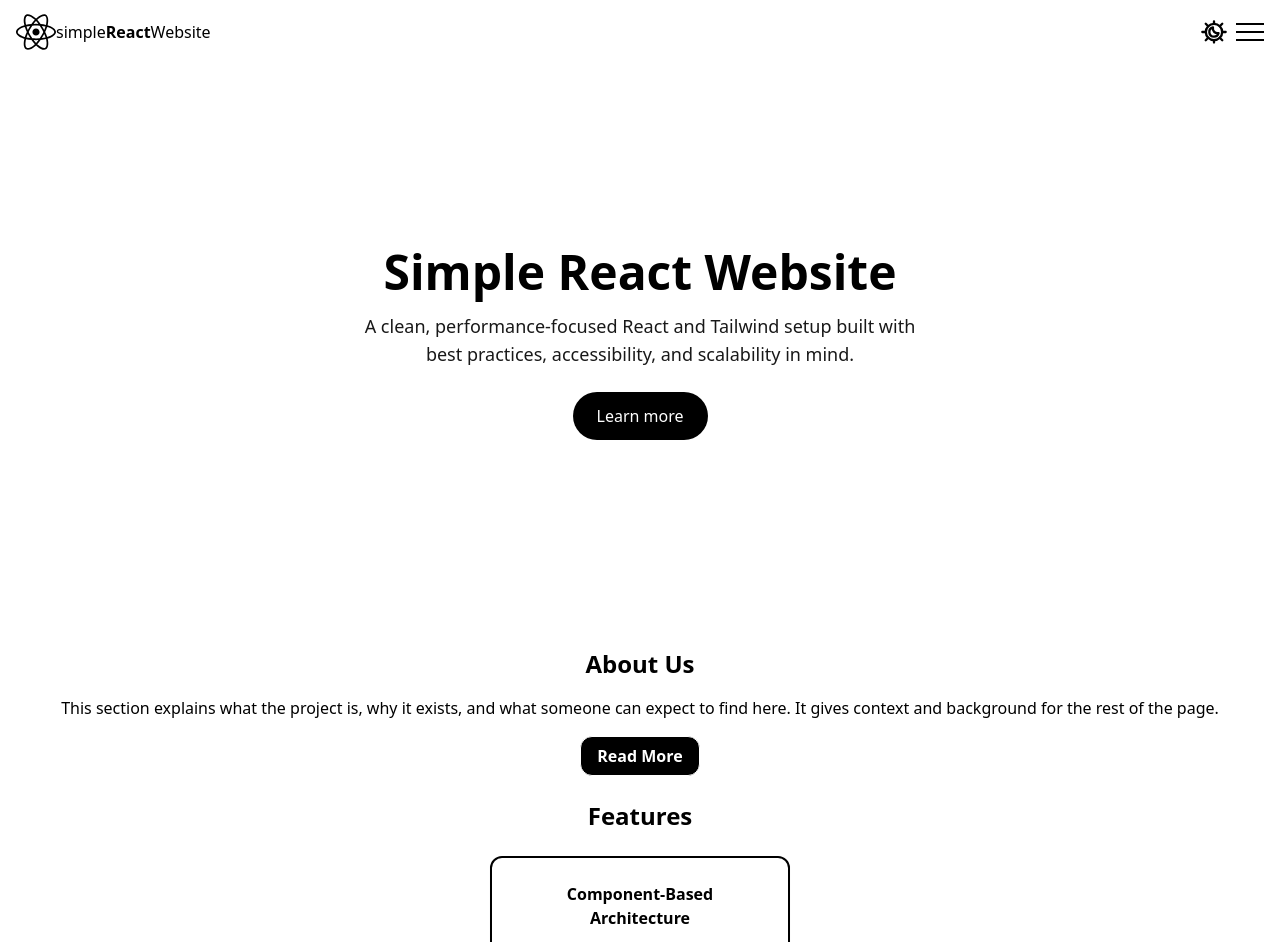
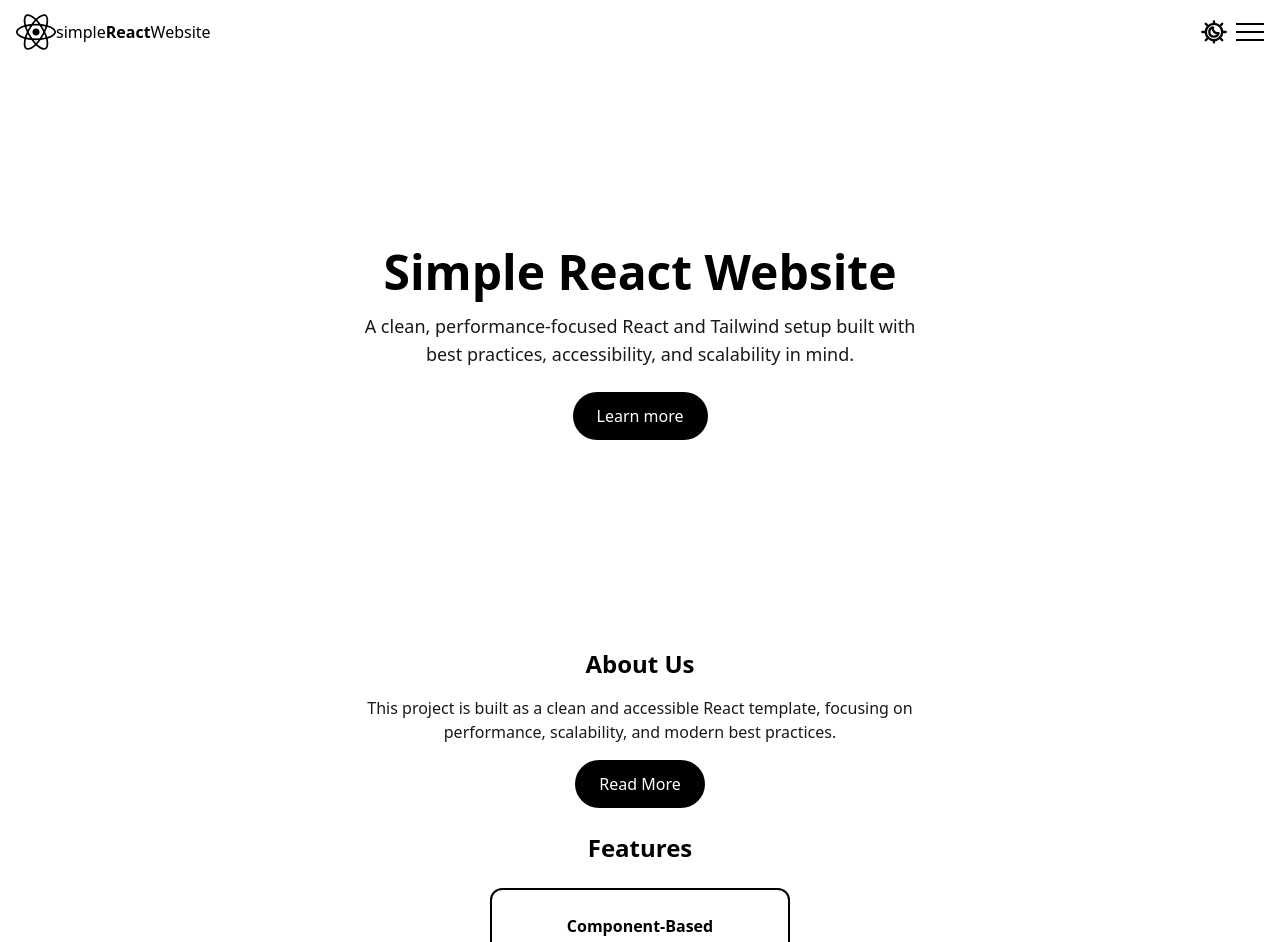
Before and after one commit to leonn09/simple-react-website, a React (Vite) app: page / in a window 1280 px wide. Shown: the top 942 px of the page. Built offline with nearby package versions, Linux system fonts and the light colour scheme.

Commit message:
feat: add accessible about section layout

```diff
--- a/src/components/sections/AboutUs.jsx
+++ b/src/components/sections/AboutUs.jsx
@@ -1,18 +1,48 @@
 const AboutUs = () => {
   return (
-        <>
+    // Section that provides background and context about the project
     <section
       id="about"
-                className="p-6 flex flex-col justify-center items-center gap-4"
+      className="
+        p-6
+        flex flex-col justify-center items-center
+        gap-4 text-center
+      "
     >
-                <h2 className="text-2xl font-bold">About Us</h2>
-                <p className="text-center w-full">This section explains what the project is, why it exists, and what someone can expect to find here. It gives context and background for the rest of the page.</p>
-                <button className="border rounded-xl px-4 h-10 font-semibold text-white dark:text-black bg-black dark:bg-white">
+      {/*
+        h2 is correct here because this section
+        follows the main h1 in the Hero section
+      */}
+      <h2 className="text-2xl font-bold">
+        About Us
+      </h2>
+
+      {/*
+        Constrain width for better readability,
+        especially on large screens
+      */}
+      <p className="max-w-xl opacity-90">
+        This project is built as a clean and accessible React template,
+        focusing on performance, scalability, and modern best practices.
+      </p>
+
+      {/*
+        Use an anchor instead of a button because
+        this navigates to more content
+      */}
+      <a
+        href="#"
+        className="
+            inline-block px-6 py-3 rounded-full
+            bg-black text-white
+            dark:bg-white dark:text-black
+            transition hover:opacity-90
+        "
+      >
         Read More
-                </button>
+      </a>
     </section>
-        </>
-    )
-}
+  );
+};
 
 export default AboutUs;
```
Lines whose indentation alone changed are shown as unchanged.
